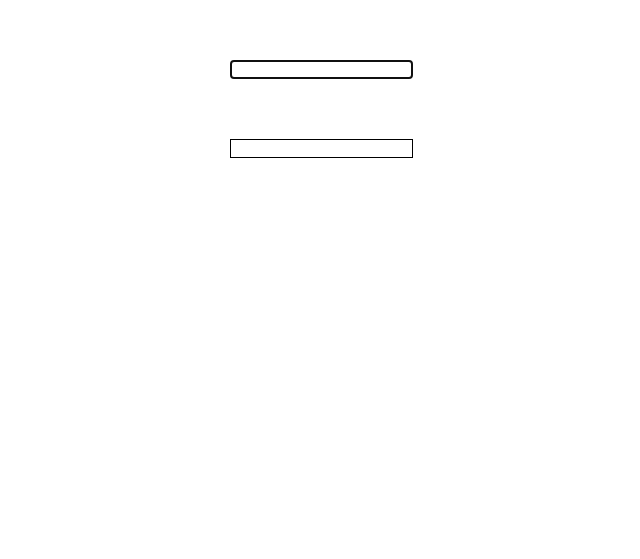
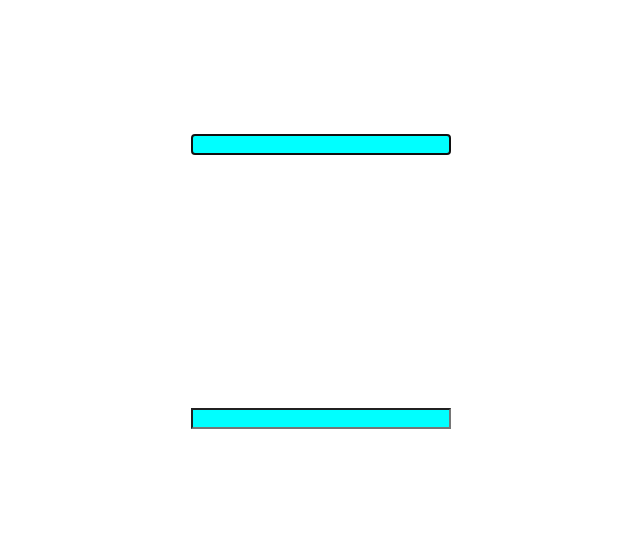
Before and after one commit to Theacebutler/My-Mobile-Playground, a plain HTML site: page index.html in a window 1280 px wide. Shown: the whole page, without its empty margins (319-959 px from the left). Drawn offline with Linux system fonts and the light colour scheme.

Commit message:
inital commit for full website

```diff
--- a/index.html
+++ b/index.html
@@ -1,29 +1,18 @@
+<!-- index page for Mobile platground -->
 <!DOCTYPE html>
 <html lang="en">
 <head>
+    <link rel="stylesheet" href="style.css">
     <meta charset="UTF-8">
     <meta name="viewport" content="width=device-width, initial-scale=1.0">
     <title>Mobile Test</title>
-    <style>
-        .test {
-            display: flex;
-            justify-self: center;
-            margin: 60px;
-            border: 1px solid black;
-        }
-    </style>
+
 </head>
 <body>
-    <input class ="test" type="text" autofocus/>
-    <input class ="test" type="text" autofocus/>
+<div class="page">
+    <input class ="Test" type="text" autofocus/>
+    <input class ="Test" type="text" autofocus/>
+</div>
 </body>
-<script>
-    const box = document.querySelector('.test')
-    document.addEventListener('DOMContentLoaded', function() {
-        box.setAttribute("autofocus", "true")
-        box.addEventListener('input', function(event) {
-            box.value = event.data
-        })
-    })
-</script>
+<script src="script.js"></script>
 </html>
--- /dev/null
+++ b/script.js
@@ -0,0 +1,7 @@
+const box = document.querySelector('.Test')
+document.addEventListener('DOMContentLoaded', function() {
+    box.setAttribute("autofocus", "true")
+    box.addEventListener('input', function(event) {
+        box.value = event.data
+    })
+})
--- /dev/null
+++ b/style.css
@@ -0,0 +1,13 @@
+.page {
+    width: 100%;
+    display: flex;
+    justify-items: center;
+    flex-direction: column;
+}
+
+.Test {
+    width: 20%;
+    align-self: center;
+    background-color: aqua;
+    margin: 10%;
+}
```
